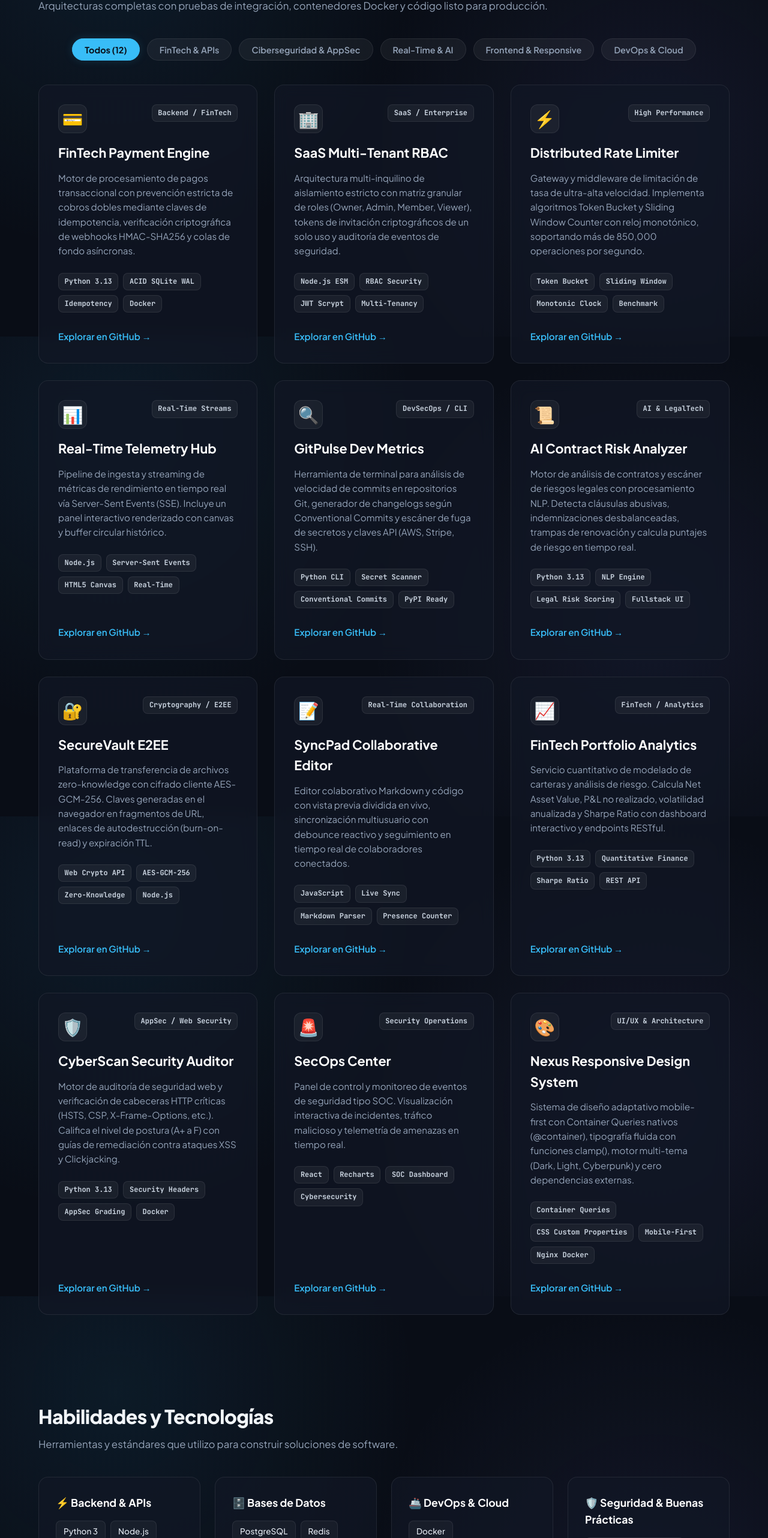
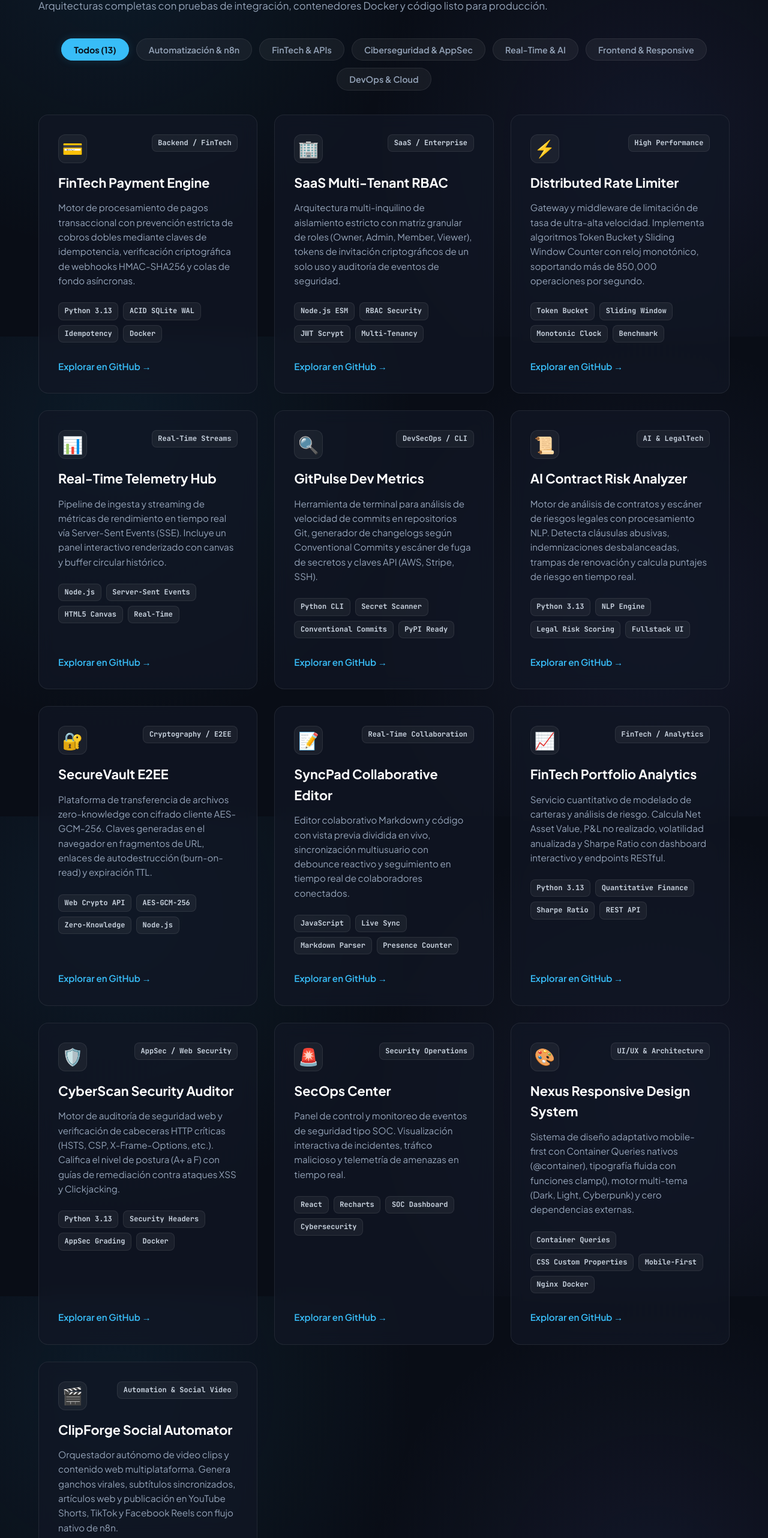
Before and after one commit to samilcastillo-sketch/samilcastillo-sketch.github.io, a plain HTML site: page index.html in a window 1280 px wide. Shown: the part 1039-3603 px from the top of the page at 60% size. Drawn offline with Linux system fonts and the light colour scheme.

Commit message:
feat: add ClipForge Multi-Platform Automator and n8n filter category

```diff
--- a/index.html
+++ b/index.html
@@ -452,7 +452,8 @@
       <p class="section-desc">Arquitecturas completas con pruebas de integración, contenedores Docker y código listo para producción.</p>
 
       <div class="project-filters">
-        <button class="filter-btn active" data-filter="all">Todos (12)</button>
+        <button class="filter-btn active" data-filter="all">Todos (13)</button>
+        <button class="filter-btn" data-filter="automation">Automatización & n8n</button>
         <button class="filter-btn" data-filter="fintech">FinTech & APIs</button>
         <button class="filter-btn" data-filter="security">Ciberseguridad & AppSec</button>
         <button class="filter-btn" data-filter="realtime">Real-Time & AI</button>
@@ -738,6 +739,29 @@
           </a>
         </div>
 
+        <!-- Project 13 -->
+        <div class="project-card" data-category="automation realtime devops">
+          <div>
+            <div class="project-header">
+              <div class="project-icon">🎬</div>
+              <span class="tag">Automation & Social Video</span>
+            </div>
+            <h3 class="project-title">ClipForge Social Automator</h3>
+            <p class="project-desc">
+              Orquestador autónomo de video clips y contenido web multiplataforma. Genera ganchos virales, subtítulos sincronizados, artículos web y publicación en YouTube Shorts, TikTok y Facebook Reels con flujo nativo de n8n.
+            </p>
+            <div class="tags">
+              <span class="tag">n8n Workflow</span>
+              <span class="tag">Social APIs</span>
+              <span class="tag">Python 3.13</span>
+              <span class="tag">Multiplatform</span>
+            </div>
+          </div>
+          <a href="https://github.com/samilcastillo-sketch/clipforge-social-automation" target="_blank" class="project-link">
+            Explorar en GitHub &rarr;
+          </a>
+        </div>
+
       </div>
     </div>
   </section>
```
